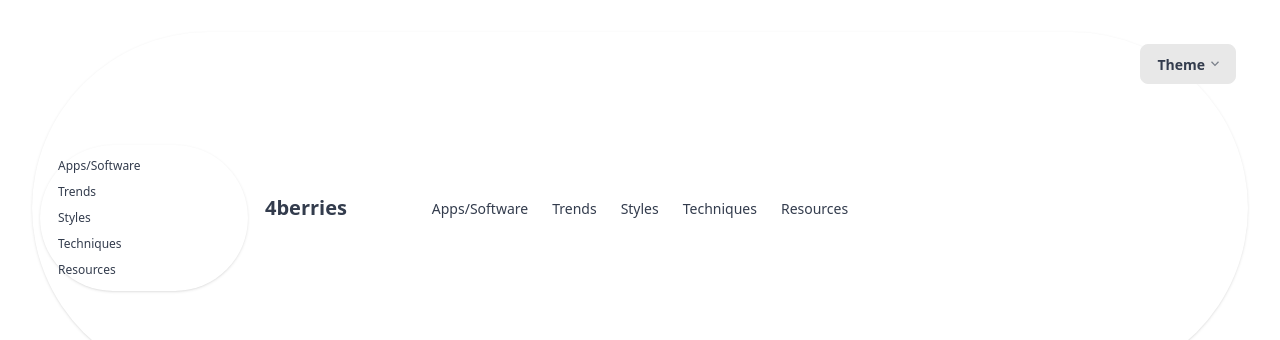
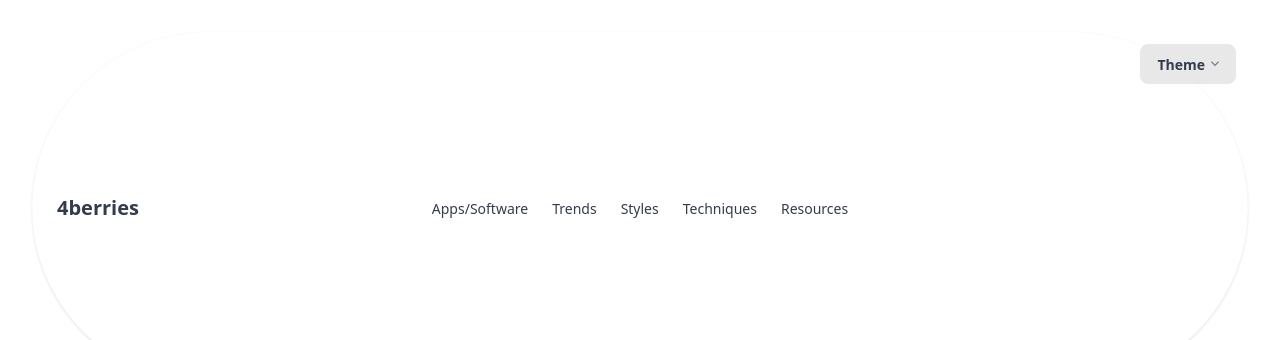
Before and after one commit to 4berries/4berries, a React (Vite) app: page / in a window 1280 px wide. Shown: the top 340 px of the page. Built offline with nearby package versions, Linux system fonts and the light colour scheme.

Commit message:
wrong thing

```diff
--- a/src/App.jsx
+++ b/src/App.jsx
@@ -9,7 +9,7 @@ function App() {
       </div>
       <ul
         tabIndex={-1}
-        className="menu menu-sm dropdown-hover bg-base-100 rounded-full z-1 mt-5 w-52 p-2 shadow">
+        className="menu menu-sm dropdown-content bg-base-100 rounded-box z-1 mt-5 w-52 p-2 shadow">
         <li><a>Apps/Software</a></li>
         <li><a>Trends</a></li>
         <li><a>Styles</a></li>
```
